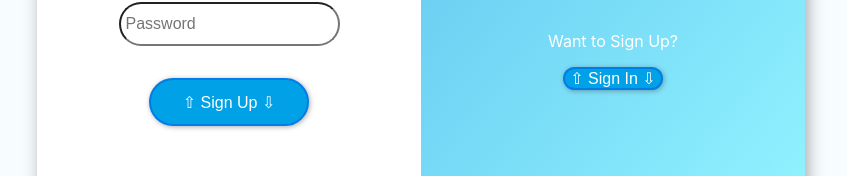
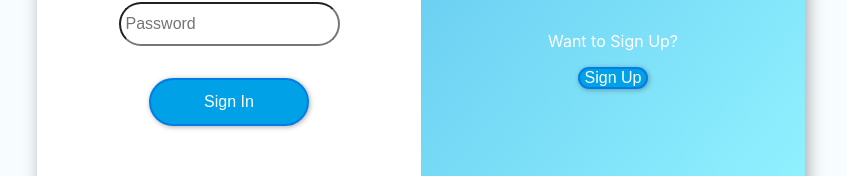
Before and after one commit to TAndrii789/CryptoCurrency, a React (Vite) app: page / in a window 1280 px wide. Shown: the part 412-588 px from the top of the page, without its empty margins (219-1066 px from the left). Built offline with nearby package versions, Linux system fonts and the light colour scheme.

Commit message:
authentification error correction

```diff
--- a/src/CountDown/CountDown.jsx
+++ b/src/CountDown/CountDown.jsx
@@ -15,7 +15,7 @@ const formatTime = (time) => {
 	return ` ${days} : ${hours} : ${minutes} : ${seconds}`;
 };
 
-const dateHalvingMS = (1713519549104 - Date.now()) / 1000;
+const dateHalvingMS = (1837063920000 - Date.now()) / 1000;
 
 function Core() {
 	const [countDown, setCountDown] = useState(dateHalvingMS);
@@ -52,7 +52,7 @@ function Core() {
 					<p className="days">SECS</p>
 				</div>
 
-				<p className="text">Halving Date ETA: 19 April 2024 8:32 UTC+1</p>
+				<p className="text">Halving Date ETA: 19 April 2028 9:00 UTC+1</p>
 			</div>
 		</div>
 	);
--- a/src/Pages/Login/Login.jsx
+++ b/src/Pages/Login/Login.jsx
@@ -1,7 +1,7 @@
 import "./Login.css";
 import logoImg from "/src/assets/logo.png";
-import { useState, useEffect } from "react";
-import { Link, useNavigate } from "react-router-dom";
+import { useState } from "react";
+import { useNavigate } from "react-router-dom";
 
 const LoginFormComponent = ({
 	email,
@@ -12,7 +12,6 @@ const LoginFormComponent = ({
 	setConfPassword,
 	signUp,
 	handleSubmit,
-	handleLink,
 	handleAuth,
 	info,
 }) => (
@@ -61,26 +60,21 @@ const LoginFormComponent = ({
 			>
 				{info}
 			</p>
-			<button
-				className="submitBtn"
-				id="signIN"
-				type="button"
-				onClick={handleLink}
-			>
-				&#8679; Sign Up &#8681;
+			<button className="submitBtn" id="signIN" type="submit">
+				{signUp ? "Sign Up" : "Sign In"}
 			</button>
 		</form>
 		<span className="addition">
 			<img className="logo" src={logoImg} alt="Logo" />
 			<h1>Welcome to login</h1>
-			<p>Want to Sign Up?</p>
+			<p>Want to {signUp ? "Sign In" : "Sign Up"}?</p>
 			<button
 				className="submitBtn"
 				id="signUP"
 				onClick={handleAuth}
 				type="button"
 			>
-				&#8679; Sign In &#8681;
+				{signUp ? "Sign In" : "Sign Up"}
 			</button>
 		</span>
 	</div>
@@ -90,58 +84,67 @@ function Login() {
 	const [email, setEmail] = useState("");
 	const [password, setPassword] = useState("");
 	const [confPassword, setConfPassword] = useState("");
-	const [signUp, setSignUp] = useState(false); // Use boolean instead of input element
+	const [signUp, setSignUp] = useState(false);
 	const [info, setInfo] = useState("");
-	const [isValid, setIsValid] = useState(true);
 
 	const navigate = useNavigate();
 
-	const handleSubmit = (event) => {
-		event.preventDefault(); // Prevent default form submission
+	const handleSubmit = async (event) => {
+		event.preventDefault();
 		const formData = { email, password };
-		fetch("http://localhost/project/dehash.php", {
-			method: "POST",
-			headers: {
-				"Content-Type": "application/json",
-			},
-			body: JSON.stringify(formData),
-		})
-			.then((response) => response.json())
-			.then((data) => {
-				console.log("Success:", data);
-			})
-			.catch((error) => {
-				console.log("Error:", error);
+		const authType = signUp ? "hash.php" : "dehash.php";
+
+		console.log("Submitting form with data:", formData);
+		console.log("Auth type:", authType);
+
+		if (signUp) {
+			if (!validateEmail(email)) {
+				setInfo("Invalid email");
+				console.log("Invalid email");
+				return;
+			} else if (password.length < 8) {
+				setInfo("Password must have at least 8 characters");
+				console.log("Password too short");
+				return;
+			} else if (password !== confPassword) {
+				setInfo("Passwords don't match");
+				console.log("Passwords don't match");
+				return;
+			}
+		}
+
+		try {
+			const response = await fetch(`http://localhost/project/${authType}`, {
+				method: "POST",
+				headers: {
+					"Content-Type": "application/json",
+				},
+				body: JSON.stringify(formData),
 			});
+			const data = await response.json();
+			console.log("Response data:", data);
+
+			if (data.status === "success") {
+				console.log("Navigation to /home");
+				navigate("/home");
+			} else {
+				setInfo(data.message);
+				console.log(data.message);
+			}
+		} catch (error) {
+			setInfo("An error occurred");
+			console.error("Error:", error);
+		}
 	};
-
-	useEffect(() => {
-		const infoElement = document.getElementsByClassName("information")[0];
-		if (infoElement) {
-			console.log(infoElement.innerText);
-		}
-	}, [email, password]);
 
 	const validateEmail = (email) => {
 		const emailPattern = /^[^\s@]+@[^\s@]+\.[^\s@]+$/;
 		return emailPattern.test(email);
 	};
 
-	const handleLink = () => {
-		if (!validateEmail(email)) {
-			setInfo("Invalid email");
-		} else if (password.length < 8) {
-			setInfo("Password must have at least 8 characters");
-		} else if (signUp && password !== confPassword) {
-			setInfo("Passwords don't match");
-		} else {
-			setInfo("");
-			navigate("/home");
-		}
-	};
-
 	const handleAuth = () => {
-		setSignUp(true); // Set signUp to true to render "Confirm Password" input
+		setSignUp(!signUp);
+		setInfo(""); // Clear any previous info messages
 	};
 
 	return (
@@ -154,7 +157,6 @@ function Login() {
 				confPassword={confPassword}
 				setConfPassword={setConfPassword}
 				handleSubmit={handleSubmit}
-				handleLink={handleLink}
 				handleAuth={handleAuth}
 				signUp={signUp}
 				info={info}
```
Also changed, not shown: 1 other file (tests, documents, lock files or other folders).
